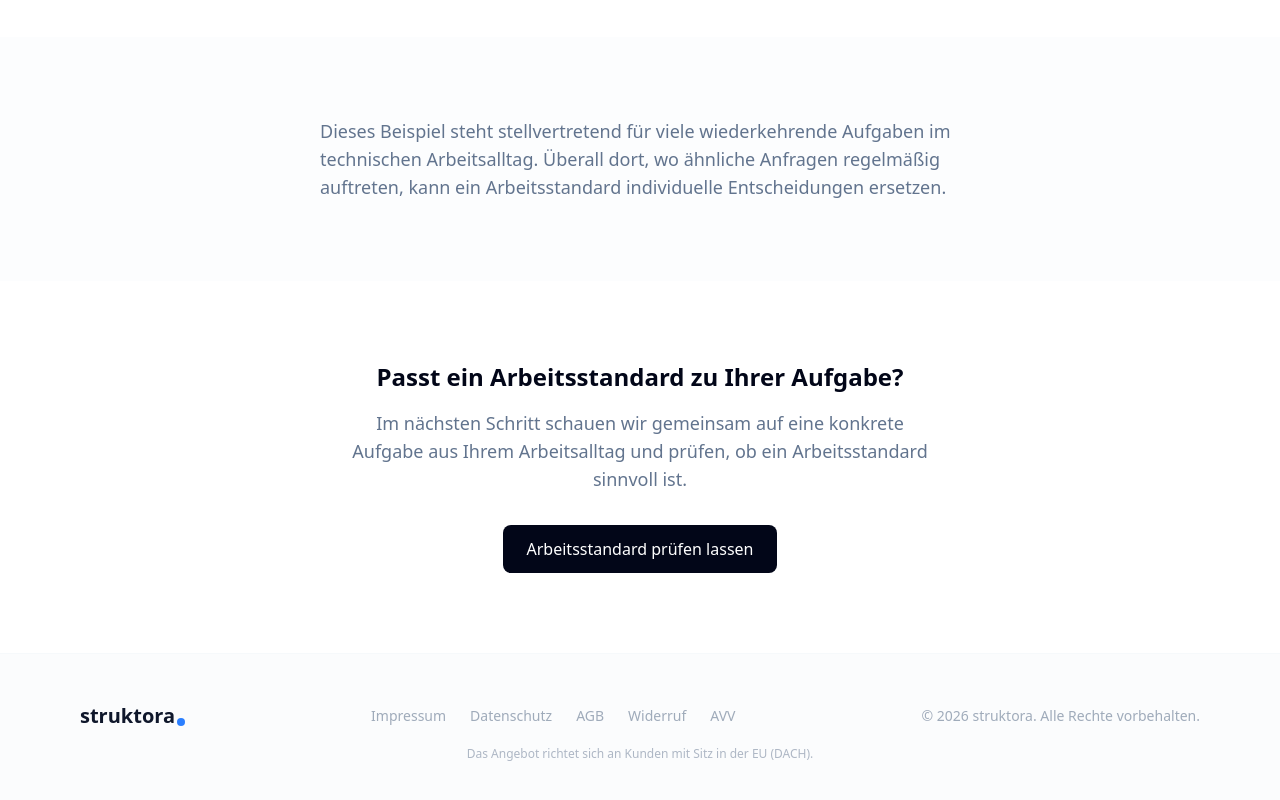
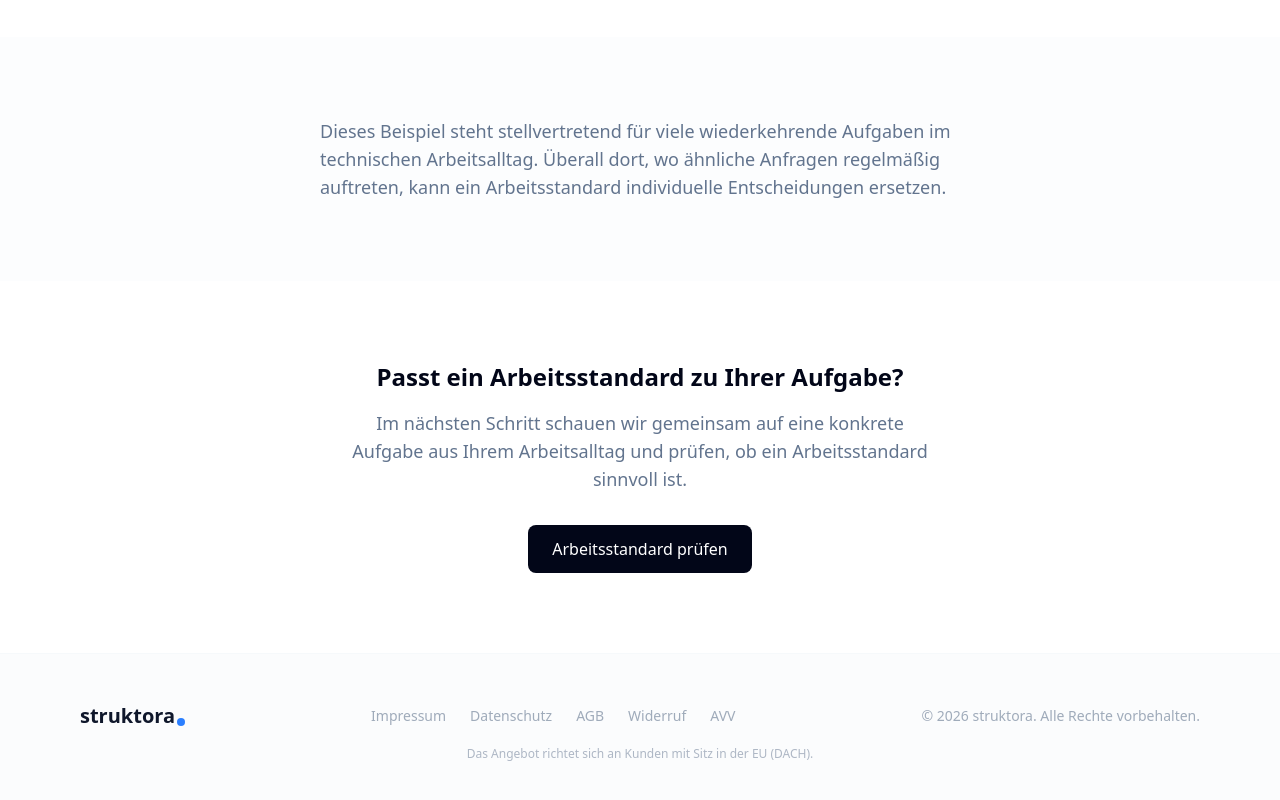
Before and after one commit to berndgalter-lab/struktora, a Next.js app: page /beispiel in a window 1280 px wide. Shown: the part 2395-3195 px from the top of the page. Built offline with nearby package versions, Linux system fonts and the light colour scheme.

Commit message:
cta angepasst

```diff
--- a/src/app/(marketing)/beispiel/page.tsx
+++ b/src/app/(marketing)/beispiel/page.tsx
@@ -191,7 +191,7 @@ export default function BeispielMaschinenbauPage() {
             href="mailto:hallo@struktora.com"
             className="mt-8 inline-flex items-center justify-center rounded-md bg-foreground px-6 py-3 text-base font-medium text-background transition-colors hover:bg-foreground/90"
           >
-            Arbeitsstandard prüfen lassen
+            Arbeitsstandard prüfen
           </a>
         </div>
       </section>
--- a/src/components/marketing/final-cta.tsx
+++ b/src/components/marketing/final-cta.tsx
@@ -52,12 +52,8 @@ export const FinalCTA = () => {
             href="mailto:hallo@struktora.com"
             className="inline-flex items-center justify-center rounded-md border border-border px-6 py-3 text-base font-medium text-foreground transition-colors hover:bg-muted/50"
           >
-            Arbeitsstandard prüfen lassen
+            Arbeitsstandard prüfen
           </a>
-          <p className="mt-3 text-center text-sm text-muted-foreground">
-            Wir schauen auf eine konkrete Aufgabe aus Ihrem Alltag und prüfen,
-            ob ein Arbeitsstandard sinnvoll ist.
-          </p>
         </div>
       </div>
     </section>
--- a/src/components/marketing/hero.tsx
+++ b/src/components/marketing/hero.tsx
@@ -30,13 +30,13 @@ export const Hero = () => {
         {/* CTAs - mehr Abstand nach oben */}
         <div className="mt-12 flex flex-col items-center gap-4 md:mt-14">
           <Button size="lg" className="px-8" asChild>
-            <a href="/arbeitsstandards-verstehen">Arbeitsstandard prüfen</a>
+            <a href="mailto:hallo@struktora.com">Arbeitsstandard prüfen</a>
           </Button>
           <a
             href="/beispiel"
             className="text-sm text-muted-foreground/70 underline-offset-4 transition-colors hover:text-foreground hover:underline"
           >
-            Beispiel aus dem Maschinenbau ansehen
+            Beispiel aus dem Arbeitsalltag ansehen
           </a>
         </div>
 
```
